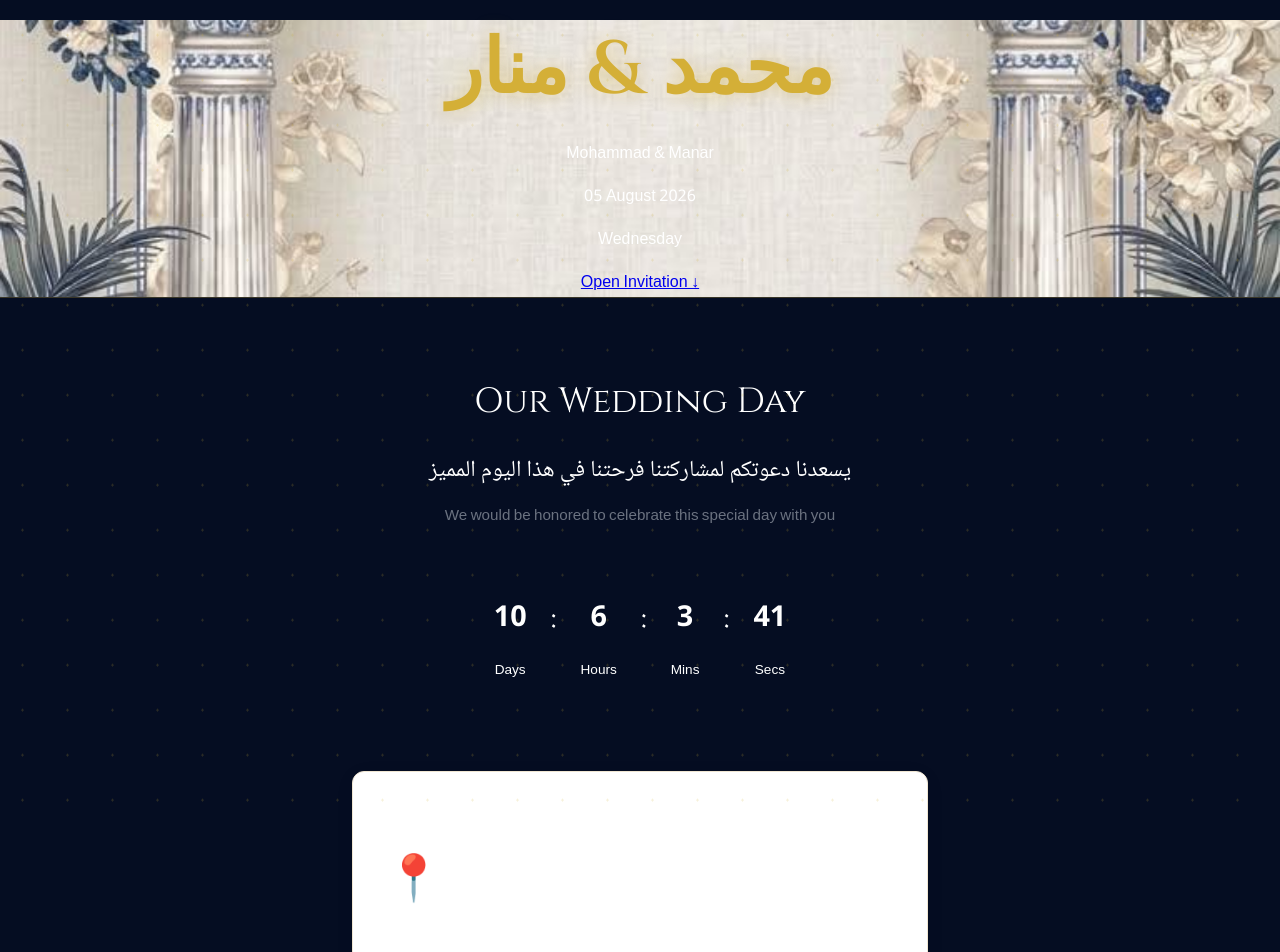
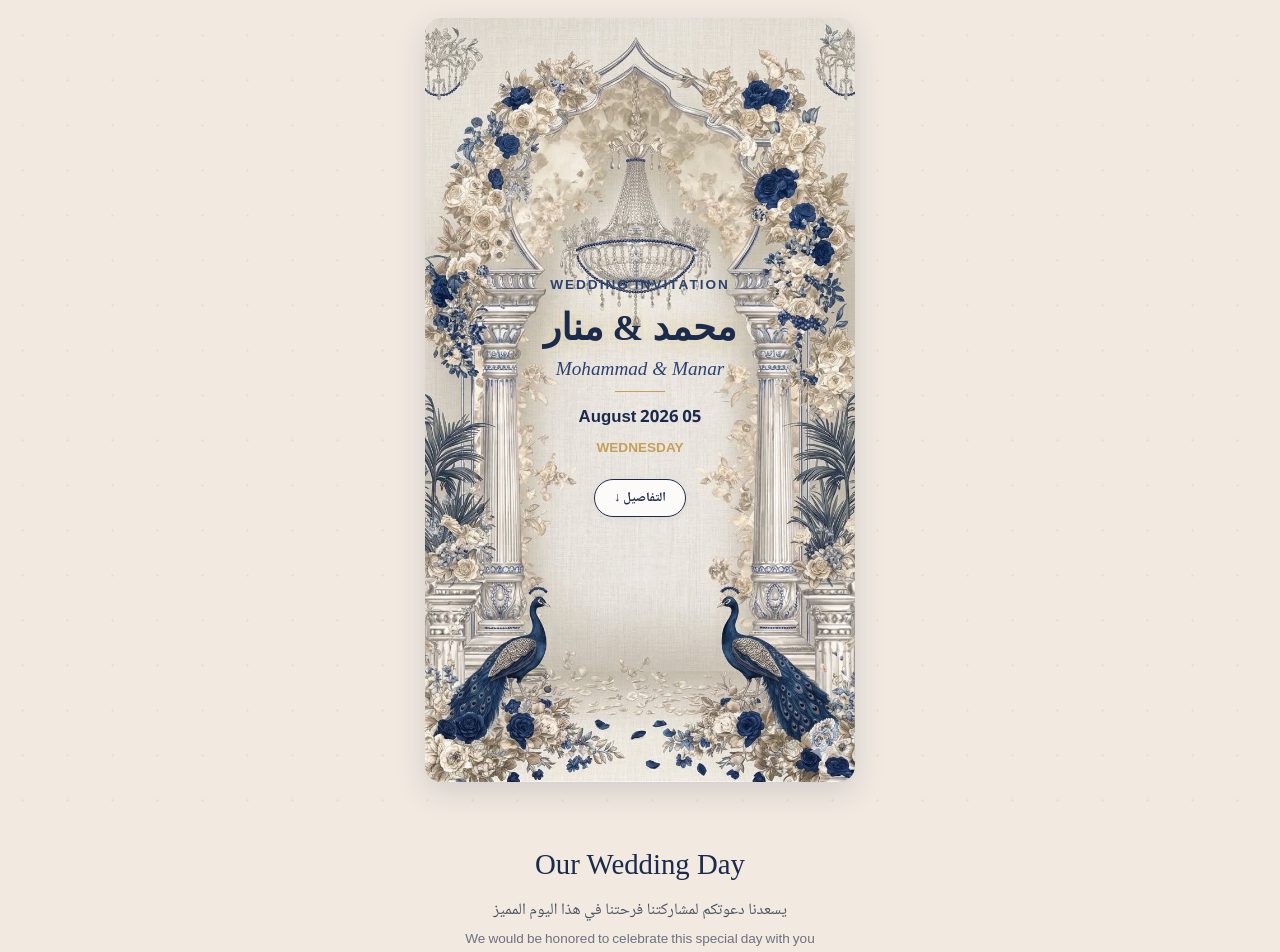
Before and after one commit to Kira1717171717/wedding-invitation, a Next.js app: page / in a window 1280 px wide. Shown: the top 952 px of the page. Built offline with nearby package versions, Linux system fonts and the light colour scheme.

Commit message:
Update page.js

```diff
--- a/app/page.js
+++ b/app/page.js
@@ -3,7 +3,6 @@
 import { useState, useEffect } from 'react';
 
 export default function Home() {
-  // العداد التنازلي لموعد الزفاف
   const [timeLeft, setTimeLeft] = useState({
     days: 0,
     hours: 0,
@@ -12,7 +11,7 @@ export default function Home() {
   });
 
   useEffect(() => {
-    // تاريخ الزفاف: 5 أغسطس 2026
+    // موعد الزفاف: الأربعاء 05 أغسطس 2026
     const targetDate = new Date('2026-08-05T19:00:00').getTime();
 
     const interval = setInterval(() => {
@@ -33,91 +32,221 @@ export default function Home() {
   }, []);
 
   return (
-    <main>
-      {/* القسم الأول - الهيرو وبطاقة الدعوة مع إدراج الصورة مباشرة */}
-      <section
-        className="hero-container"
-        style={{
+    <main style={{ backgroundColor: '#f2eae1', minHeight: '100vh', direction: 'rtl' }}>
+
+      {/* القسم الأول: البطاقة كاملة */}
+      <section style={{
+        minHeight: '100vh',
+        width: '100%',
+        display: 'flex',
+        justifyContent: 'center',
+        alignItems: 'center',
+        padding: '1rem 0.5rem',
+        boxSizing: 'border-box'
+      }}>
+
+        {/* حاوية البطاقة بنفس أبعاد الصورة الطولية */}
+        <div style={{
+          position: 'relative',
+          width: '100%',
+          maxWidth: '430px', /* عرض الموبايل المثالي */
+          aspectRatio: '9 / 16', /* الحفاظ على أبعاد الصورة الطولية كاملة */
           backgroundImage: "url('/wedding-bg.jpg')",
+          backgroundSize: '100% 100%',
           backgroundPosition: 'center',
           backgroundRepeat: 'no-repeat',
-          backgroundSize: 'cover'
-        }}
-      >
-        <div className="hero-content">
-          <h1 className="names-arabic">محمد & منار</h1>
-          <p className="names-english">Mohammad & Manar</p>
+          borderRadius: '16px',
+          boxShadow: '0 10px 30px rgba(26, 43, 76, 0.15)',
+          overflow: 'hidden',
+          display: 'flex',
+          flexDirection: 'column',
+          justifyContent: 'center',
+          alignItems: 'center'
+        }}>
 
-          <div className="divider"></div>
+          {/* محتوى النص داخل الفراغ القوسي */}
+          <div style={{
+            marginTop: '8%', /* إزاحة للأسفل ليكون تحت الثريا تماماً */
+            marginBottom: '10%', /* الحفاظ على مسافة فوق الطواويس */
+            width: '75%',
+            textAlign: 'center',
+            display: 'flex',
+            flexDirection: 'column',
+            alignItems: 'center',
+            gap: '0.3rem',
+            zIndex: 2
+          }}>
 
-          <p className="wedding-date">05 August 2026</p>
-          <p className="wedding-day">Wednesday</p>
+            <p style={{
+              fontSize: '0.85rem',
+              letterSpacing: '2px',
+              color: '#2c436e',
+              textTransform: 'uppercase',
+              margin: '0',
+              fontWeight: '600'
+            }}>
+              Wedding Invitation
+            </p>
 
-          <a href="#details" className="open-btn">
-            Open Invitation ↓
-          </a>
+            <h1 style={{
+              fontSize: '2.3rem',
+              fontWeight: '700',
+              color: '#1a2b4c',
+              margin: '0.2rem 0',
+              lineHeight: '1.2',
+              fontFamily: 'serif'
+            }}>
+              محمد & منار
+            </h1>
+
+            <p style={{
+              fontFamily: 'serif',
+              fontSize: '1.2rem',
+              color: '#2c436e',
+              margin: '0',
+              fontStyle: 'italic'
+            }}>
+              Mohammad & Manar
+            </p>
+
+            <div style={{
+              width: '50px',
+              height: '1px',
+              backgroundColor: '#c5a059',
+              margin: '0.4rem 0'
+            }}></div>
+
+            <p style={{
+              fontSize: '1.05rem',
+              color: '#1a2b4c',
+              fontWeight: '700',
+              margin: '0'
+            }}>
+              05 August 2026
+            </p>
+
+            <p style={{
+              fontSize: '0.85rem',
+              color: '#c5a059',
+              fontWeight: '600',
+              margin: '0',
+              textTransform: 'uppercase'
+            }}>
+              Wednesday
+            </p>
+
+            {/* زر الانتقال للأسفل */}
+            <a
+              href="#details"
+              style={{
+                marginTop: '0.8rem',
+                display: 'inline-flex',
+                alignItems: 'center',
+                gap: '0.3rem',
+                padding: '0.45rem 1.2rem',
+                border: '1px solid #1a2b4c',
+                borderRadius: '50px',
+                color: '#1a2b4c',
+                textDecoration: 'none',
+                fontSize: '0.8rem',
+                fontWeight: '600',
+                backgroundColor: 'rgba(255, 255, 255, 0.85)',
+                backdropFilter: 'blur(4px)',
+                boxShadow: '0 2px 8px rgba(0,0,0,0.05)'
+              }}
+            >
+              التفاصيل ↓
+            </a>
+
+          </div>
+
         </div>
+
       </section>
 
-      {/* القسم الثاني - التفاصيل والدعوة */}
-      <section id="details" className="section">
-        <h2 className="section-title">Our Wedding Day</h2>
+      {/* القسم الثاني: التفاصيل والعداد التنازلي (تنزل له بالسكرول) */}
+      <section id="details" style={{
+        padding: '3rem 1.5rem 5rem 1.5rem',
+        maxWidth: '500px',
+        margin: '0 auto',
+        textAlign: 'center'
+      }}>
 
-        <p className="section-subtitle">
+        <h2 style={{
+          fontFamily: 'serif',
+          fontSize: '1.8rem',
+          color: '#1a2b4c',
+          marginBottom: '0.8rem'
+        }}>
+          Our Wedding Day
+        </h2>
+
+        <p style={{
+          fontSize: '1rem',
+          color: '#4b5563',
+          lineHeight: '1.7',
+          marginBottom: '2rem'
+        }}>
           يسعدنا دعوتكم لمشاركتنا فرحتنا في هذا اليوم المميز <br />
-          <span style={{ fontSize: '0.95rem', color: '#6b7280', display: 'block', marginTop: '0.5rem' }}>
+          <span style={{ fontSize: '0.85rem', color: '#6b7280', display: 'block', marginTop: '0.3rem' }}>
             We would be honored to celebrate this special day with you
           </span>
         </p>
 
-        {/* قسم العداد التنازلي */}
+        {/* العداد التنازلي */}
         <div style={{
           display: 'flex',
           justifyContent: 'center',
-          gap: '1.5rem',
-          margin: '2.5rem 0',
-          direction: 'ltr'
+          gap: '1rem',
+          margin: '2rem 0',
+          direction: 'ltr',
+          background: '#ffffff',
+          padding: '1.2rem',
+          borderRadius: '12px',
+          boxShadow: '0 4px 15px rgba(0,0,0,0.03)',
+          border: '1px solid #f0e6d2'
         }}>
-          <div style={{ textAlign: 'center' }}>
-            <span style={{ fontSize: '1.8rem', fontWeight: 'bold', color: 'var(--navy-primary)' }}>{timeLeft.days}</span>
-            <p style={{ fontSize: '0.85rem', color: 'var(--gold-accent)' }}>Days</p>
+          <div>
+            <span style={{ fontSize: '1.6rem', fontWeight: 'bold', color: '#1a2b4c' }}>{timeLeft.days}</span>
+            <p style={{ fontSize: '0.75rem', color: '#c5a059', margin: '0' }}>Days</p>
           </div>
-          <div style={{ fontSize: '1.8rem', color: 'var(--gold-accent)' }}>:</div>
-          <div style={{ textAlign: 'center' }}>
-            <span style={{ fontSize: '1.8rem', fontWeight: 'bold', color: 'var(--navy-primary)' }}>{timeLeft.hours}</span>
-            <p style={{ fontSize: '0.85rem', color: 'var(--gold-accent)' }}>Hours</p>
+          <div style={{ fontSize: '1.4rem', color: '#c5a059' }}>:</div>
+          <div>
+            <span style={{ fontSize: '1.6rem', fontWeight: 'bold', color: '#1a2b4c' }}>{timeLeft.hours}</span>
+            <p style={{ fontSize: '0.75rem', color: '#c5a059', margin: '0' }}>Hours</p>
           </div>
-          <div style={{ fontSize: '1.8rem', color: 'var(--gold-accent)' }}>:</div>
-          <div style={{ textAlign: 'center' }}>
-            <span style={{ fontSize: '1.8rem', fontWeight: 'bold', color: 'var(--navy-primary)' }}>{timeLeft.minutes}</span>
-            <p style={{ fontSize: '0.85rem', color: 'var(--gold-accent)' }}>Mins</p>
+          <div style={{ fontSize: '1.4rem', color: '#c5a059' }}>:</div>
+          <div>
+            <span style={{ fontSize: '1.6rem', fontWeight: 'bold', color: '#1a2b4c' }}>{timeLeft.minutes}</span>
+            <p style={{ fontSize: '0.75rem', color: '#c5a059', margin: '0' }}>Mins</p>
           </div>
-          <div style={{ fontSize: '1.8rem', color: 'var(--gold-accent)' }}>:</div>
-          <div style={{ textAlign: 'center' }}>
-            <span style={{ fontSize: '1.8rem', fontWeight: 'bold', color: 'var(--navy-primary)' }}>{timeLeft.seconds}</span>
-            <p style={{ fontSize: '0.85rem', color: 'var(--gold-accent)' }}>Secs</p>
+          <div style={{ fontSize: '1.4rem', color: '#c5a059' }}>:</div>
+          <div>
+            <span style={{ fontSize: '1.6rem', fontWeight: 'bold', color: '#1a2b4c' }}>{timeLeft.seconds}</span>
+            <p style={{ fontSize: '0.75rem', color: '#c5a059', margin: '0' }}>Secs</p>
           </div>
         </div>
 
-        {/* تفاصيل الموقع واللبس */}
+        {/* بطاقة الموقع واللبس */}
         <div style={{
           background: '#ffffff',
-          padding: '2rem',
-          borderRadius: '12px',
-          boxShadow: '0 4px 20px rgba(0,0,0,0.05)',
-          margin: '2rem 0',
+          padding: '1.8rem',
+          borderRadius: '16px',
+          boxShadow: '0 4px 20px rgba(0,0,0,0.04)',
           border: '1px solid #f0e6d2'
         }}>
-          <h3 style={{ color: 'var(--navy-primary)', marginBottom: '0.5rem' }}>📍 Venue & Location</h3>
-          <p style={{ fontSize: '1.1rem', fontWeight: '600', color: 'var(--navy-light)' }}>Yildiz Hall</p>
-          <p style={{ color: '#6b7280', fontSize: '0.9rem', marginTop: '0.25rem' }}>Wednesday, 05 August 2026</p>
+          <h3 style={{ color: '#1a2b4c', marginBottom: '0.4rem', fontSize: '1.1rem' }}>📍 المكان والتاريخ</h3>
+          <p style={{ fontSize: '1.05rem', fontWeight: '600', color: '#2c436e', margin: '0' }}>Yildiz Hall - قاعة يلدز</p>
+          <p style={{ color: '#6b7280', fontSize: '0.85rem', marginTop: '0.2rem' }}>الأربعاء، 05 أغسطس 2026</p>
 
-          <div style={{ margin: '1.5rem 0', borderTop: '1px dashed #e5e7eb' }}></div>
+          <div style={{ margin: '1.2rem 0', borderTop: '1px dashed #e5e7eb' }}></div>
 
-          <h3 style={{ color: 'var(--navy-primary)', marginBottom: '0.5rem' }}>👔 Dress Code</h3>
-          <p style={{ color: 'var(--gold-accent)', fontWeight: '600' }}>Black Tie / Formal Navy</p>
+          <h3 style={{ color: '#1a2b4c', marginBottom: '0.4rem', fontSize: '1.1rem' }}>👔 Dress Code</h3>
+          <p style={{ color: '#c5a059', fontWeight: '600', margin: '0' }}>Black Tie / Formal Navy</p>
         </div>
+
       </section>
+
     </main>
   );
 }
```
